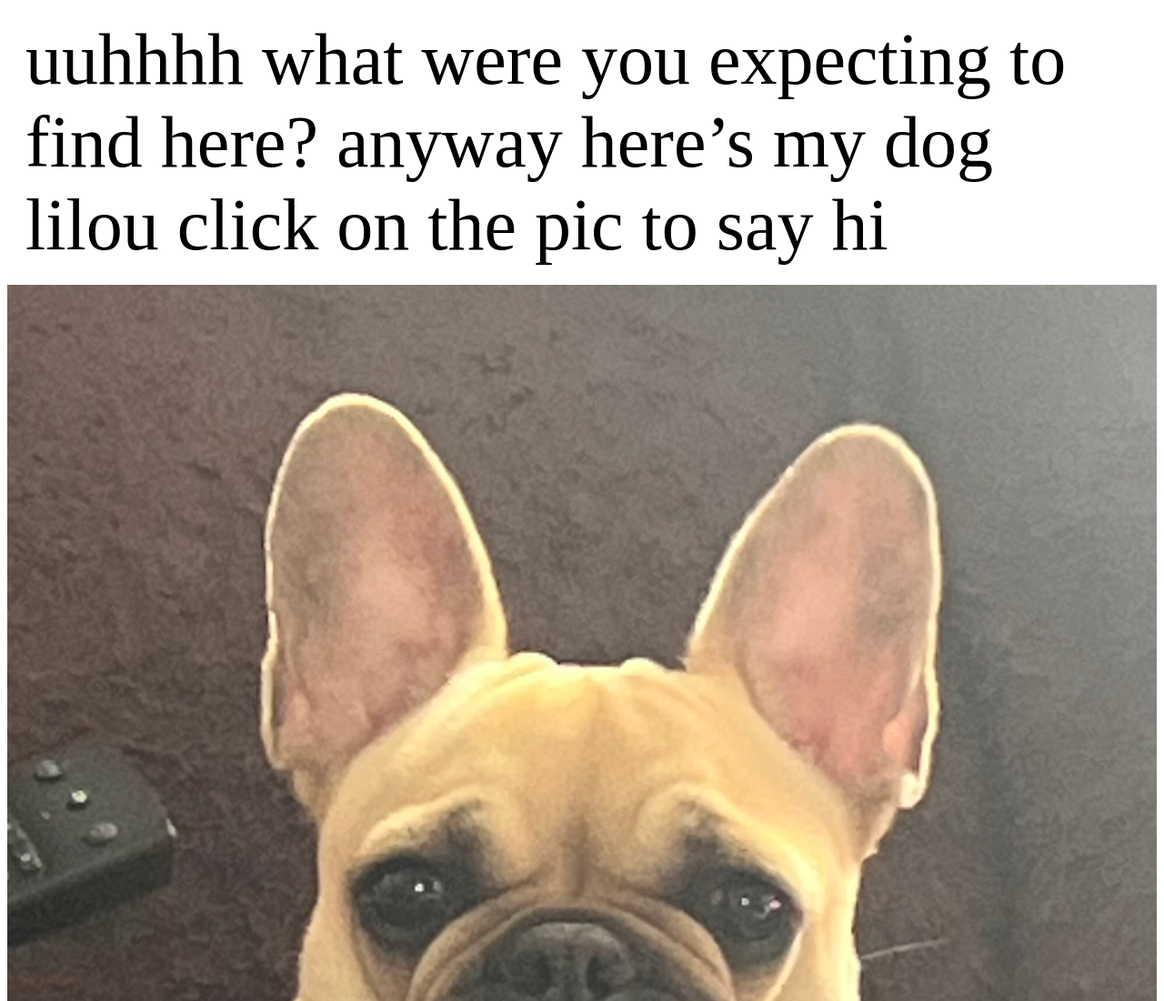
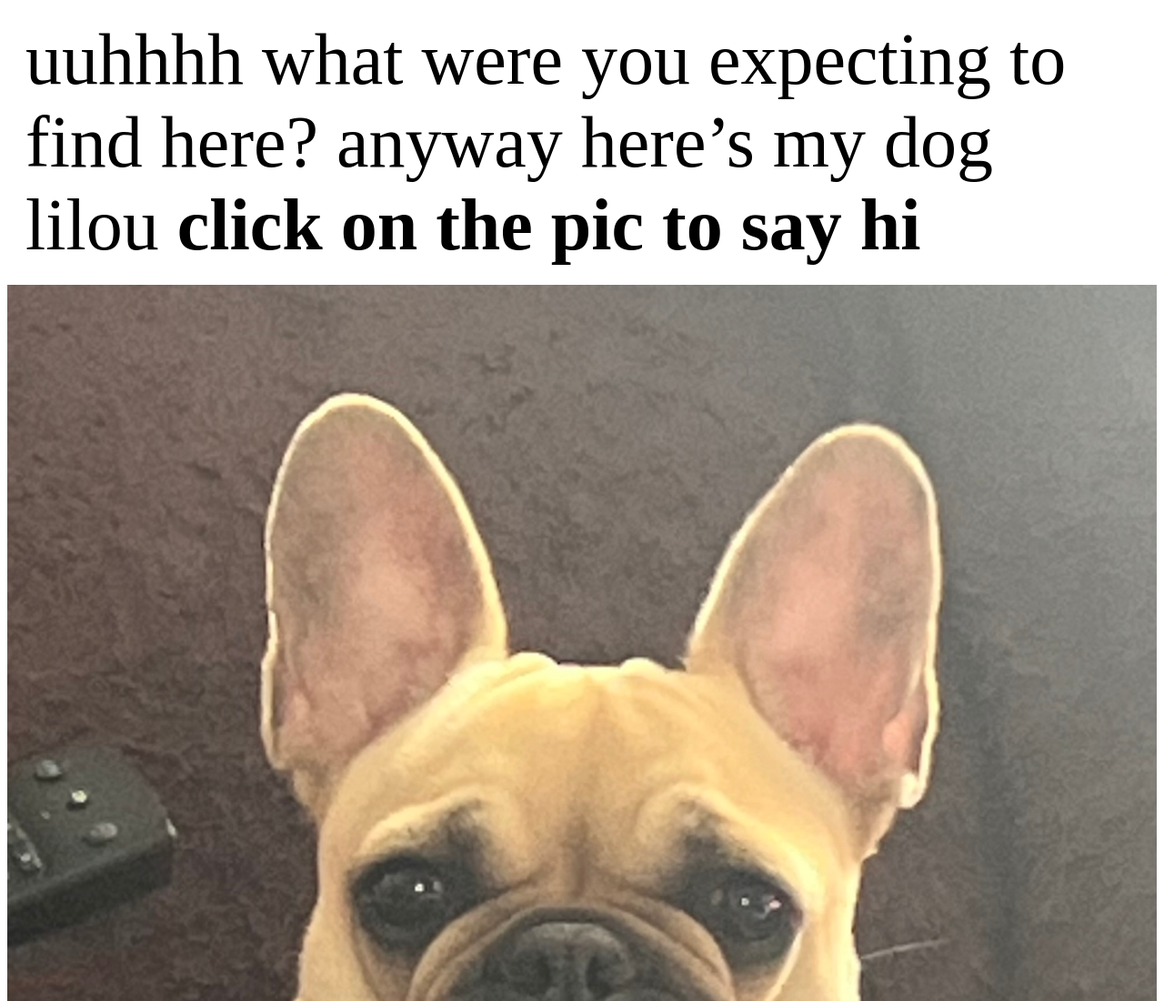
Before and after one commit to PoliFanny/PoliFanny.github.io, a plain HTML site: page index.html in a window 1280 px wide. Shown: the top 1100 px of the page at 91% size. Drawn offline with Linux system fonts and the light colour scheme.

Commit message:
Update index.html

```diff
--- a/index.html
+++ b/index.html
@@ -8,7 +8,7 @@
 
 <body>
 
-	<p>uuhhhh what were you expecting to find here? anyway here’s my dog lilou click on the pic to say hi</p>
+	<p>uuhhhh what were you expecting to find here? anyway here’s my dog lilou <b>click on the pic to say hi</b></p>
 	<a href="https://www.nintendo.com/fr-fr/Jeux/Jeux-Nintendo-Switch/Xenoblade-Chronicles-Definitive-Edition-1633054.html"><img src="lilou.jpeg" alt="lilou"/></a>
 
 </body>
```
